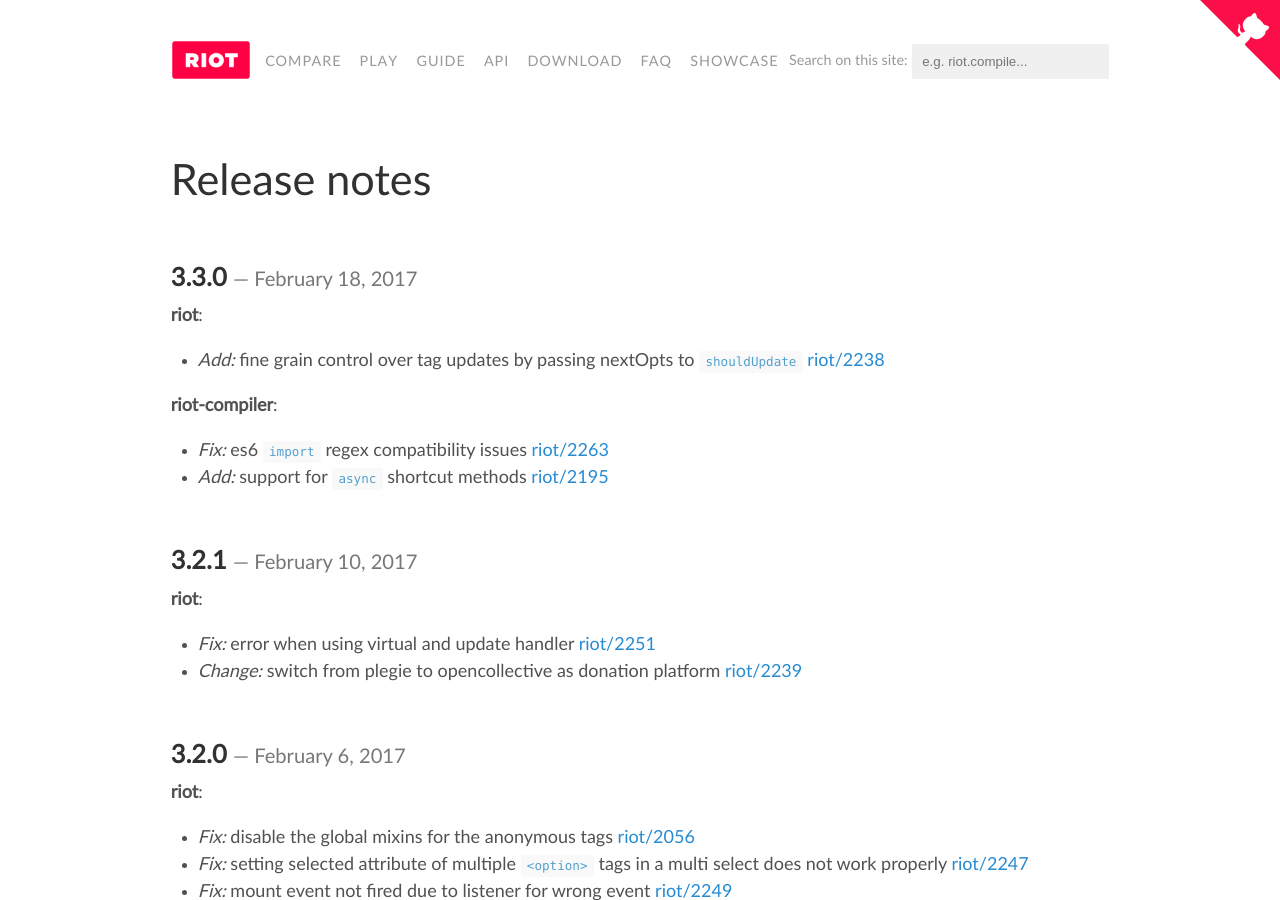
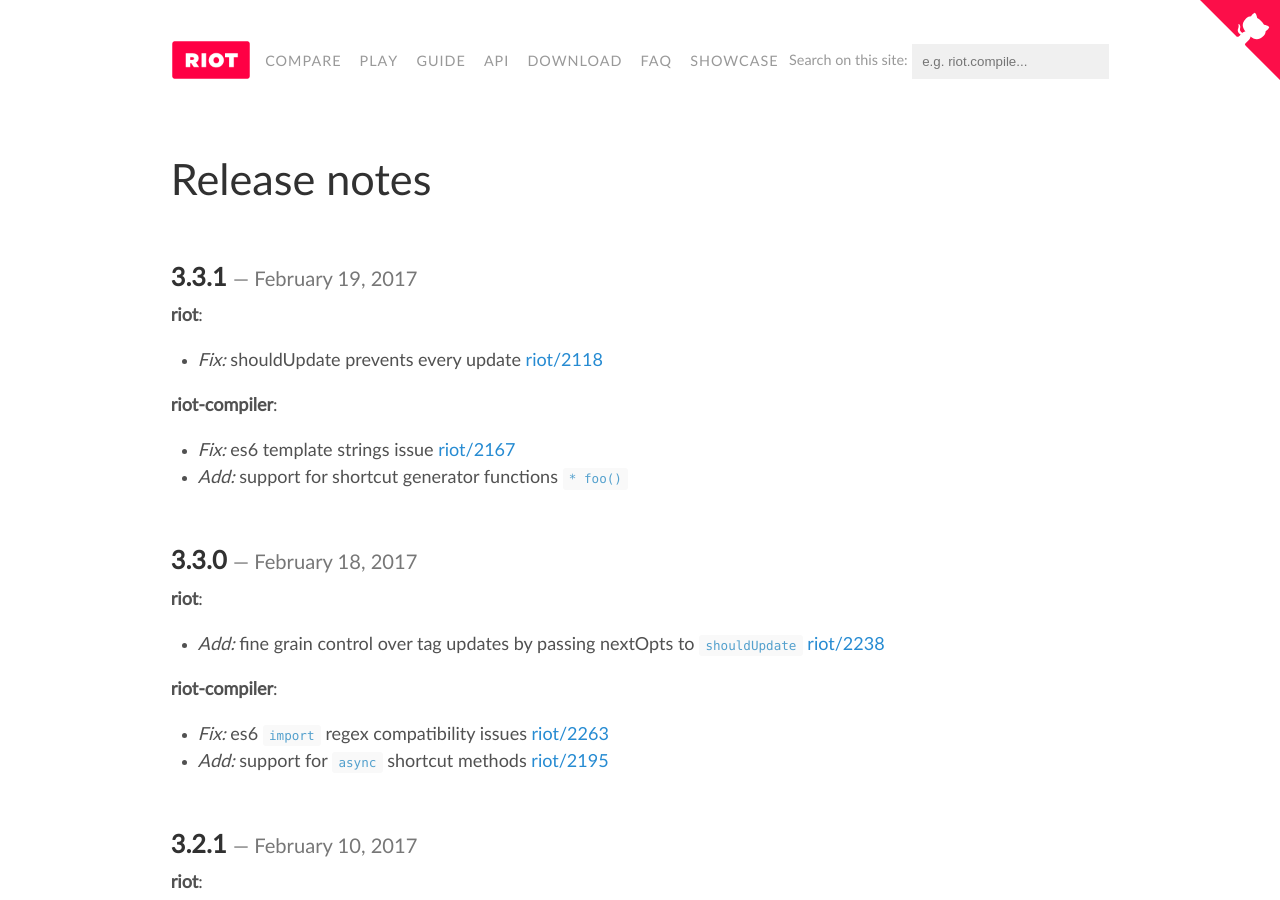
Before and after one commit to riot/riot.github.io, a Jekyll site: the page built from release-notes.md, in a window 1280 px wide and 900 px high. Built offline with Jekyll 4.4.1, drawn with Linux system fonts in a browser that asks for light colours; nearby versions of some CDN libraries; emoji names are drawn with the system emoji font; comment, search, counter and statistics services are not loaded.

Commit message:
added: release notes

```diff
--- a/_config.yml
+++ b/_config.yml
@@ -42,9 +42,9 @@
 minor_version:       3.2
 v2_minor_version:    2.6
 
-version:             3.3.0
+version:             3.3.1
 v2_version:          2.6.7
-release_date:        February 18
+release_date:        February 19
 version_slurp:       Async shortcut functions and enhanced `shouldUpdate` method
 v2_version_slurp:    Fix rendering of tags containing SVGs
 repo:                https://github.com/riot/riot
--- a/release-notes.md
+++ b/release-notes.md
@@ -5,6 +5,17 @@
 ---
 
 # {{ page.title }}
+
+## 3.3.1 *February 19, 2017*
+
+__riot__:
+
+  - _Fix:_ shouldUpdate prevents every update  [riot/2118](https://github.com/riot/riot/issues/2118)
+
+__riot-compiler__:
+
+  - _Fix:_ es6 template strings issue  [riot/2167](https://github.com/riot/riot/issues/2167)
+  - _Add:_ support for shortcut generator functions `* foo()`
 
 ## 3.3.0 *February 18, 2017*
 
```
